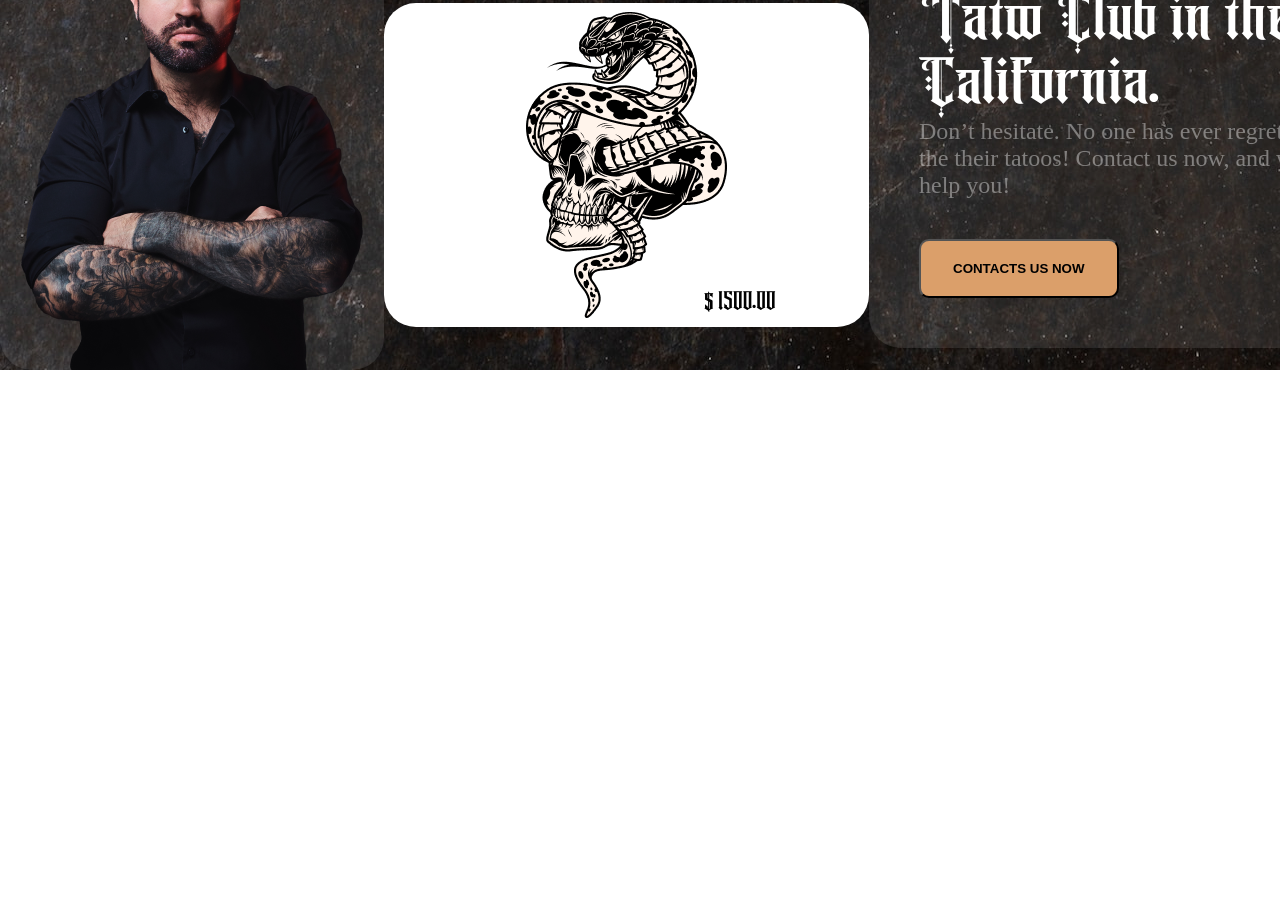
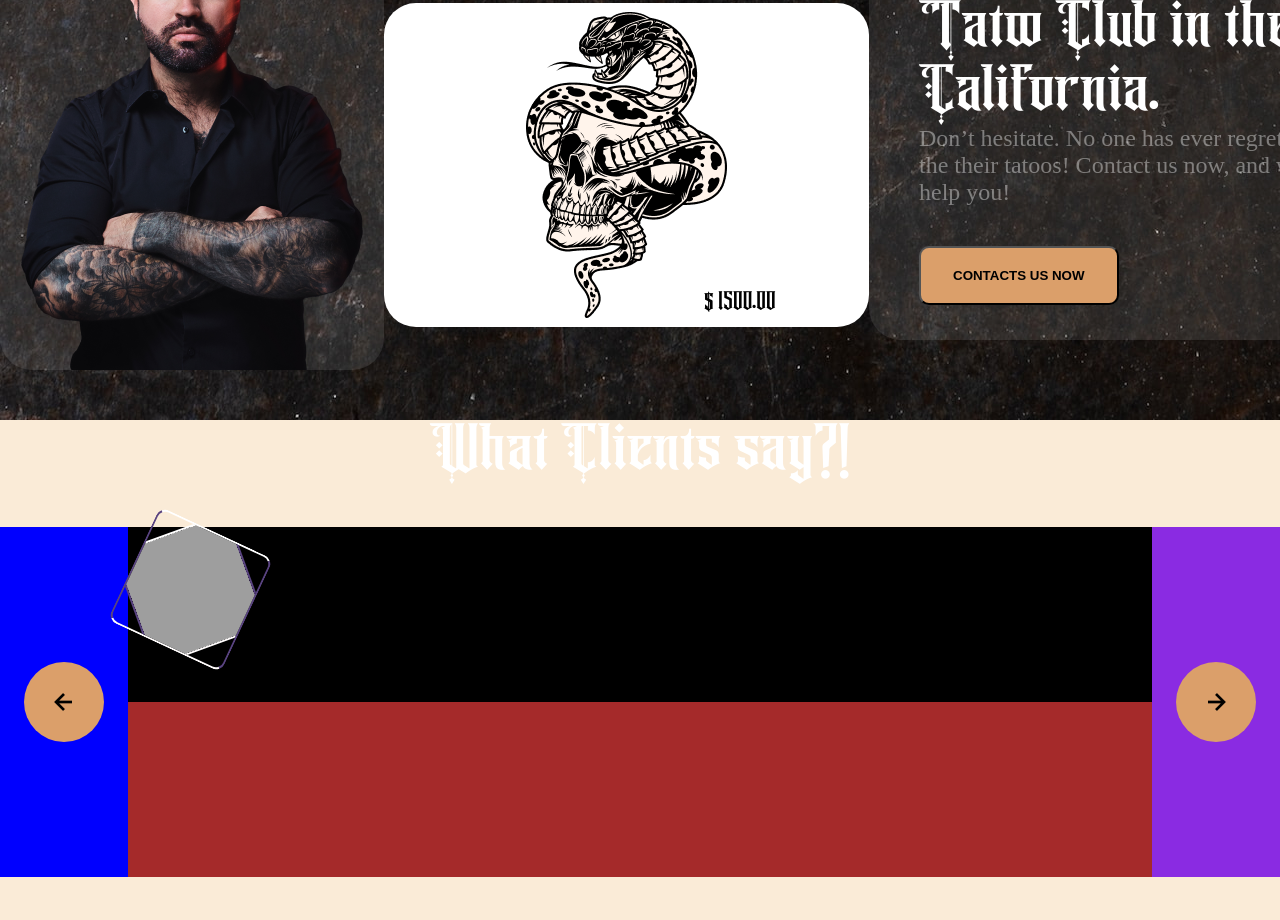
Before and after one commit to madmouse17/traine-css, a plain HTML site: page index.html in a window 1280 px wide. Shown: the part 1708-2628 px from the top of the page. Before the commit the page ends 2078 px from the top, so only its background shows below. Drawn offline with nearby package versions, Linux system fonts and the light colour scheme; grey boxes are pictures that could not be loaded; a web font is replaced by a local one.

Commit message:
testimoni durung fix

```diff
--- a/index.html
+++ b/index.html
@@ -5,6 +5,8 @@
     <meta name="viewport" content="width=device-width, initial-scale=1.0" />
     <title>Traine 2 CSS</title>
     <link rel="stylesheet" href="style.css" />
+      <link rel="stylesheet"
+  href="https://unpkg.com/boxicons@latest/css/boxicons.min.css">
   </head>
   <body>
     <header>
@@ -113,23 +115,19 @@
           </div>
           <div class="portfolio-middle">
             <div class="img-box">
-
-                <img src="./image/portfolio/kong.svg" alt="" />
+              <img src="./image/portfolio/kong.svg" alt="" />
 
               <div class="text-middle-top text-middle">
-                <p >$ 2800.00</p>
+                <p>$ 2800.00</p>
               </div>
-
-
             </div>
 
             <div class="img-box">
               <img src="./image/portfolio/snake.png" alt="" />
               <div class="text-middle-bottom text-middle">
-                <p >$ 1500.00</p>
+                <p>$ 1500.00</p>
               </div>
             </div>
-
           </div>
           <div class="portfolio-right">
             <div class="content">
@@ -154,5 +152,34 @@
         </div>
       </div>
     </section>
+
+    <section class="testimonial">
+      <div class="container testimonial-wrapper">
+        <div class="title">
+          <p>What Clients say?!</p>
+        </div>
+        <div class="slide-testimonial">
+          <div class="left">
+            <div class="circle">
+              <i class='bx bx-left-arrow-alt icon' ></i>
+            </div>
+
+          </div>
+          <div class="middle">
+            <div class="middle-top">
+
+          <div class="octa-head">
+            </div>
+            </div>
+            <div class="middle-bottom"></div>
+          </div>
+          <div class="right">
+            <div class="circle">
+              <i class='bx bx-right-arrow-alt icon' ></i>
+            </div>
+          </div>
+        </div>
+      </div>
+    </section>
   </body>
 </html>
--- a/style.css
+++ b/style.css
@@ -205,7 +205,10 @@ section {
   display: flex;
   margin: auto;
 }
-
+.portfolio-middle {
+  display: grid;
+  justify-content: space-between;
+}
 .portfolio-middle .img-box {
   background-color: white;
   border-radius: 32px;
@@ -221,20 +224,19 @@ section {
   margin-top: 30px;
 }
 
-.portfolio-middle .img-box .text-middle-top{
+.portfolio-middle .img-box .text-middle-top {
   position: absolute;
   bottom: 52%;
   left: 57%;
   color: black;
 }
-.portfolio-middle .img-box .text-middle-bottom{
+.portfolio-middle .img-box .text-middle-bottom {
   position: absolute;
   bottom: 7%;
   left: 55%;
   color: black;
-
 }
-.portfolio-middle .img-box .text-middle{
+.portfolio-middle .img-box .text-middle {
   font-size: 1.5rem;
   font-family: var(--heading-font);
 }
@@ -250,7 +252,7 @@ section {
   -o-border-radius: 32px;
 }
 .portfolio-right .content .bottom {
-  padding: 0px 24px 50px 50px;
+  padding: 0px 24px 35px 50px;
 }
 
 .portfolio-right .content .bottom .contact {
@@ -268,3 +270,167 @@ section {
 .portfolio-right .content .bottom .texted-bottom {
   font-size: 1.5rem;
 }
+
+.testimonial .testimonial-wrapper {
+  background-color: antiquewhite;
+  display: grid;
+  margin: auto;
+  height: 500px;
+}
+
+/* .testimonial-wrapper .title {
+  background-color: aqua;
+  height: 150px;
+  width: 100%;
+} */
+
+.testimonial-wrapper .title p {
+  font-family: var(--heading-font);
+  font-size: 4rem;
+  color: white;
+  display: flex;
+  margin: auto;
+  justify-content: center;
+  align-items: center;
+}
+
+.testimonial-wrapper .slide-testimonial {
+  background-color: red;
+  height: 350px;
+  width: 100%;
+  display: flex;
+  flex-wrap: wrap;
+}
+
+.slide-testimonial .left {
+  background-color: blue;
+  height: 350px;
+  flex: 0 0 10%;
+  display: flex;
+  margin: auto;
+  justify-content: center;
+  align-items: center;
+}
+.slide-testimonial .middle {
+  background-color: aquamarine;
+  height: 350px;
+  flex: 0 0 80%;
+  display: grid;
+}
+.slide-testimonial .middle .middle-top {
+  background-color: black;
+}
+.slide-testimonial .middle .middle-bottom {
+  background-color: brown;
+}
+
+.slide-testimonial .right {
+  background-color: blueviolet;
+  height: 350px;
+  flex: 0 0 10%;
+  display: flex;
+  margin: auto;
+  justify-content: center;
+  align-items: center;
+}
+
+.circle{
+  height: 80px;
+  width: 80px;
+  background-color: var(--second-color);
+  border-radius: 50%;
+  -webkit-border-radius: 50%;
+  -moz-border-radius: 50%;
+  -ms-border-radius: 50%;
+  -o-border-radius: 50%;
+  display: flex;
+  margin: auto;
+  justify-content: center;
+  align-items: center;
+}
+.circle .icon{
+  align-items: center;
+  font-size: 2rem;
+}
+
+.octa-head {
+  height: 125px;
+  overflow: hidden;
+  position: absolute;
+  transform: rotate(25deg);
+  -webkit-transform: rotate(25deg);
+  width: 125px;
+  -moz-transform: rotate(25deg);
+  -ms-transform: rotate(25deg);
+  -o-transform: rotate(25deg);
+  border-radius: 10px;
+  -webkit-border-radius: 10px;
+  -moz-border-radius: 10px;
+  -ms-border-radius: 10px;
+  -o-border-radius: 10px;
+  border-bottom: 2px solid rgb(255, 252, 252);
+  border-right: 2px solid #594380;
+  border-left: 2px solid #594380;
+  border-top: 2px solid #FFF;
+
+}
+.octa-head:after {
+  background-image:
+  url(https://images.unsplash.com/photo-1695638327343-f204623e1f85?ixlib=rb-4.0.3&ixid=M3wxMjA3fDB8MHxwaG90by1wYWdlfHx8fGVufDB8fHx8fA%3D%3D&auto=format&fit=crop&w=1635&q=80);
+  /* background-color: blueviolet; */
+  background-position: center center;
+  background-size: auto 125px;
+  bottom: 0;
+  content: '';
+  left: 0;
+  position: absolute;
+  right: 0;
+  top: 0;
+  transform: rotate(-45deg);
+  -webkit-transform: rotate(-45deg);
+  border-bottom: 2px solid rgb(255, 252, 252);
+  border-right: 2px solid #594380;
+  border-left: 2px solid #594380;
+  border-top: 2px solid #FFF;
+}
+
+.octa {
+  height: 125px;
+  overflow: hidden;
+  position: absolute;
+  transform: rotate(25deg);
+  -webkit-transform: rotate(25deg);
+  width: 125px;
+  -moz-transform: rotate(25deg);
+  -ms-transform: rotate(25deg);
+  -o-transform: rotate(25deg);
+  border-radius: 10px;
+  -webkit-border-radius: 10px;
+  -moz-border-radius: 10px;
+  -ms-border-radius: 10px;
+  -o-border-radius: 10px;
+
+
+}
+.octa:after {
+  background-image:
+  url(https://images.unsplash.com/photo-1695638327343-f204623e1f85?ixlib=rb-4.0.3&ixid=M3wxMjA3fDB8MHxwaG90by1wYWdlfHx8fGVufDB8fHx8fA%3D%3D&auto=format&fit=crop&w=1635&q=80);
+  background-position: center center;
+  background-size: auto 125px;
+  bottom: 0;
+  content: '';
+  left: 0;
+  position: absolute;
+  right: 0;
+  top: 0;
+  transform: rotate(-45deg);
+  -webkit-transform: rotate(-45deg);
+  border-radius: 10px;
+  -webkit-border-radius: 10px;
+  -moz-border-radius: 10px;
+  -ms-border-radius: 10px;
+  -o-border-radius: 10px;
+  -moz-transform: rotate(-45deg);
+  -ms-transform: rotate(-45deg);
+  -o-transform: rotate(-45deg);
+}
```
Also changed, not shown: image/circle.svg (added), image/frame.svg (added).
